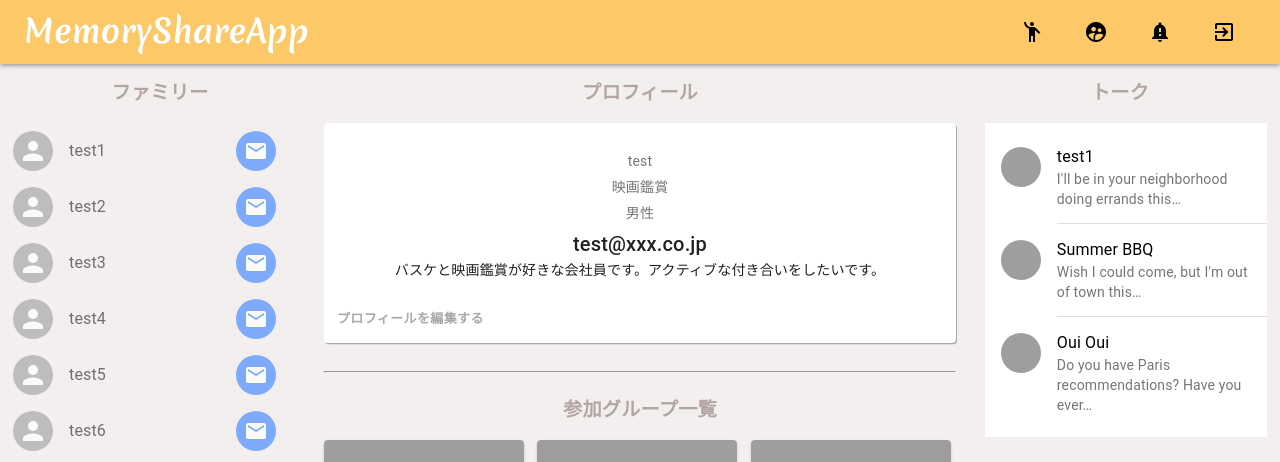
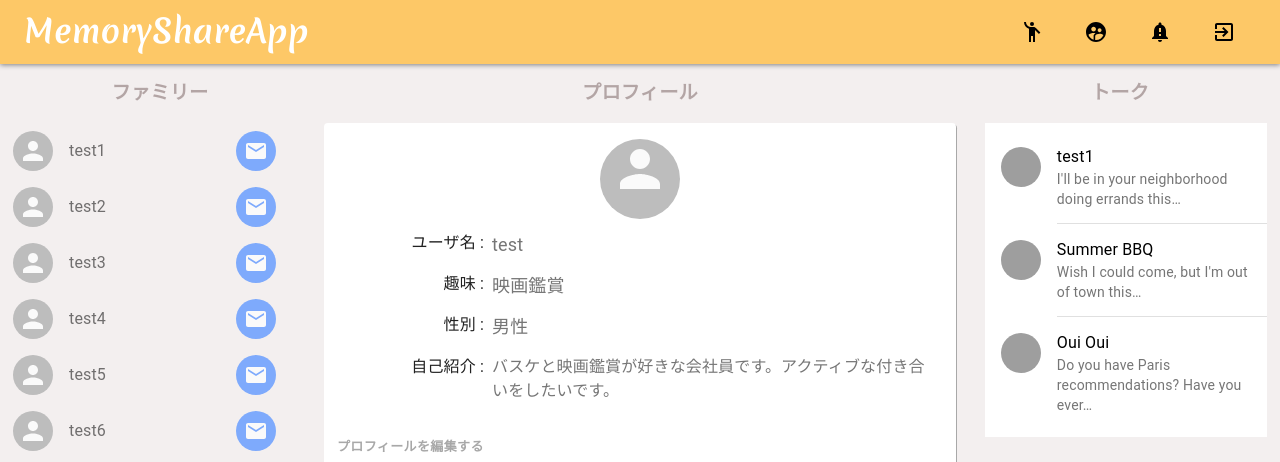
Before and after one commit to toshi1023/memory-shared-front, a React (Create React App) app: page / in a window 1280 px wide. Shown: the top 462 px of the page. Built offline with nearby package versions, Linux system fonts and the light colour scheme; grey boxes are pictures that could not be loaded.

Commit message:
profile implements

```diff
--- a/src/data/user_list_data.json
+++ b/src/data/user_list_data.json
@@ -4,7 +4,7 @@
         "name": "test1",
         "image_file": "",
         "hobby": "映画鑑賞",
-        "gender": 1,
+        "gender": true,
         "description": "バスケと映画鑑賞が好きな会社員です。アクティブな付き合いをしたいです。"
     },
     {
@@ -12,7 +12,7 @@
         "name": "test2",
         "image_file": "",
         "hobby": "料理",
-        "gender": 0,
+        "gender": false,
         "description": null
     },
     {
@@ -20,7 +20,7 @@
         "name": "test3",
         "image_file": "",
         "hobby": "料理",
-        "gender": 0,
+        "gender": false,
         "description": null
     },
     {
@@ -28,7 +28,7 @@
         "name": "test4",
         "image_file": "",
         "hobby": "スポーツ観戦",
-        "gender": 1,
+        "gender": true,
         "description": null
     },
     {
@@ -36,7 +36,7 @@
         "name": "test5",
         "image_file": "",
         "hobby": "サッカー観戦",
-        "gender": 0,
+        "gender": false,
         "description": null
     },
     {
@@ -44,7 +44,7 @@
         "name": "test6",
         "image_file": "",
         "hobby": "オンラインゲーム",
-        "gender": 1,
+        "gender": true,
         "description": null
     },
     {
@@ -52,7 +52,7 @@
         "name": "test7",
         "image_file": "",
         "hobby": "料理",
-        "gender": 0,
+        "gender": false,
         "description": null
     },
     {
@@ -60,7 +60,7 @@
         "name": "test8",
         "image_file": "",
         "hobby": "料理",
-        "gender": 0,
+        "gender": false,
         "description": null
     },
     {
@@ -68,7 +68,7 @@
         "name": "test9",
         "image_file": "",
         "hobby": "料理",
-        "gender": 0,
+        "gender": false,
         "description": null
     },
     {
@@ -76,7 +76,7 @@
         "name": "test10",
         "image_file": "",
         "hobby": "料理",
-        "gender": 0,
+        "gender": false,
         "description": null
     }
 ]
--- a/src/views/components/home/ProfileCard.tsx
+++ b/src/views/components/home/ProfileCard.tsx
@@ -1,13 +1,16 @@
 import React from 'react';
-import { makeStyles } from '@material-ui/core/styles';
+import { makeStyles, createStyles, Theme } from '@material-ui/core/styles';
 import Card from '@material-ui/core/Card';
 import CardActions from '@material-ui/core/CardActions';
 import CardContent from '@material-ui/core/CardContent';
 import Button from '@material-ui/core/Button';
 import Typography from '@material-ui/core/Typography';
+import Avatar from '@material-ui/core/Avatar';
+import Grid from '@material-ui/core/Grid';
 import { PROFILE_CARD } from "../../types/homeTypes";
 
-const useStyles = makeStyles({
+const useStyles = makeStyles((theme: Theme) =>
+  createStyles({
     root: {
       boxShadow: '1px 1.3px rgb(168, 168, 168)'
     },
@@ -16,8 +19,23 @@ const useStyles = makeStyles({
       margin: '0 2px',
       transform: 'scale(0.8)',
     },
+    profileAvatar: {
+      width: theme.spacing(10),
+      height: theme.spacing(10),
+      marginBottom: theme.spacing(1),
+      display: 'inline-block',
+    },
     title: {
-    fontSize: 14,
+      fontSize: 16,
+      textAlign: 'right'
+    },
+    content: {
+      fontSize: 18,
+      textAlign: 'left'
+    },
+    description: {
+      fontSize: 16,
+      textAlign: 'left'
     },
     pos: {
       marginBottom: 12,
@@ -26,7 +44,7 @@ const useStyles = makeStyles({
       fontWeight: 'bold',
       color: 'rgb(168, 168, 168)'
     }
-});
+}));
 
 /**
  * プロフィール表示用カード
@@ -39,32 +57,61 @@ const ProfileCard: React.FC<PROFILE_CARD> = (props) => {
   return (
     <Card className={classes.root}>
       <CardContent>
-        <Typography className={classes.pos} color="textSecondary">
-            {props.data.image_file}
+        <Avatar src={props.data.image_file} className={classes.profileAvatar} />
+        <Grid container spacing={1}>
+
+          <Grid item xs={4} sm={3}>
+            <Typography className={classes.title}>
+              ユーザ名 :
             </Typography>
-        <Typography className={classes.title} color="textSecondary" gutterBottom>
+          </Grid>
+          <Grid item xs={8} sm={9}>
+            <Typography className={classes.content} color="textSecondary" gutterBottom>
               {props.data.name}
             </Typography>
-        <Typography className={classes.title} color="textSecondary" gutterBottom>
+          </Grid>
+
+          <Grid item xs={4} sm={3}>
+            <Typography className={classes.title}>
+              趣味 :
+            </Typography>
+          </Grid>
+          <Grid item xs={8} sm={9}>
+            <Typography className={classes.content} color="textSecondary" gutterBottom>
               {props.data.hobby}
             </Typography>
+          </Grid>
+
+          <Grid item xs={4} sm={3}>
+            <Typography className={classes.title}>
+              性別 :
+            </Typography>
+          </Grid>
+          <Grid item xs={8} sm={9}>
             {
               props.data.gender ?
-            <Typography className={classes.title} color="textSecondary" gutterBottom>
+                <Typography className={classes.content} color="textSecondary" gutterBottom>
                     男性
                 </Typography>
               :
-            <Typography className={classes.title} color="textSecondary" gutterBottom>
+                <Typography className={classes.content} color="textSecondary" gutterBottom>
                     女性
                 </Typography>
             }
-        <Typography variant="h6" component="h4">
-            {props.data.email}
+          </Grid>
+
+          <Grid item xs={4} sm={3}>
+            <Typography className={classes.title}>
+              自己紹介 :
             </Typography>
-        <Typography variant="body2" component="p">
+          </Grid>
+          <Grid item xs={8} sm={9}>
+            <Typography className={classes.description} color="textSecondary" gutterBottom>
               {props.data.description}
-          <br />
             </Typography>
+          </Grid>
+
+        </Grid>
       </CardContent>
       <CardActions>
         <Button size="small" className={classes.editButton}>プロフィールを編集する</Button>
--- a/src/views/pages/home/Home.tsx
+++ b/src/views/pages/home/Home.tsx
@@ -19,7 +19,7 @@ const Home: React.FC = () => {
         email: 'test@xxx.co.jp',
         image_file: '',
         hobby: '映画鑑賞',
-        gender: 1,
+        gender: true,
         description: 'バスケと映画鑑賞が好きな会社員です。アクティブな付き合いをしたいです。'
     }
 
```
Lines whose indentation alone changed are shown as unchanged.
